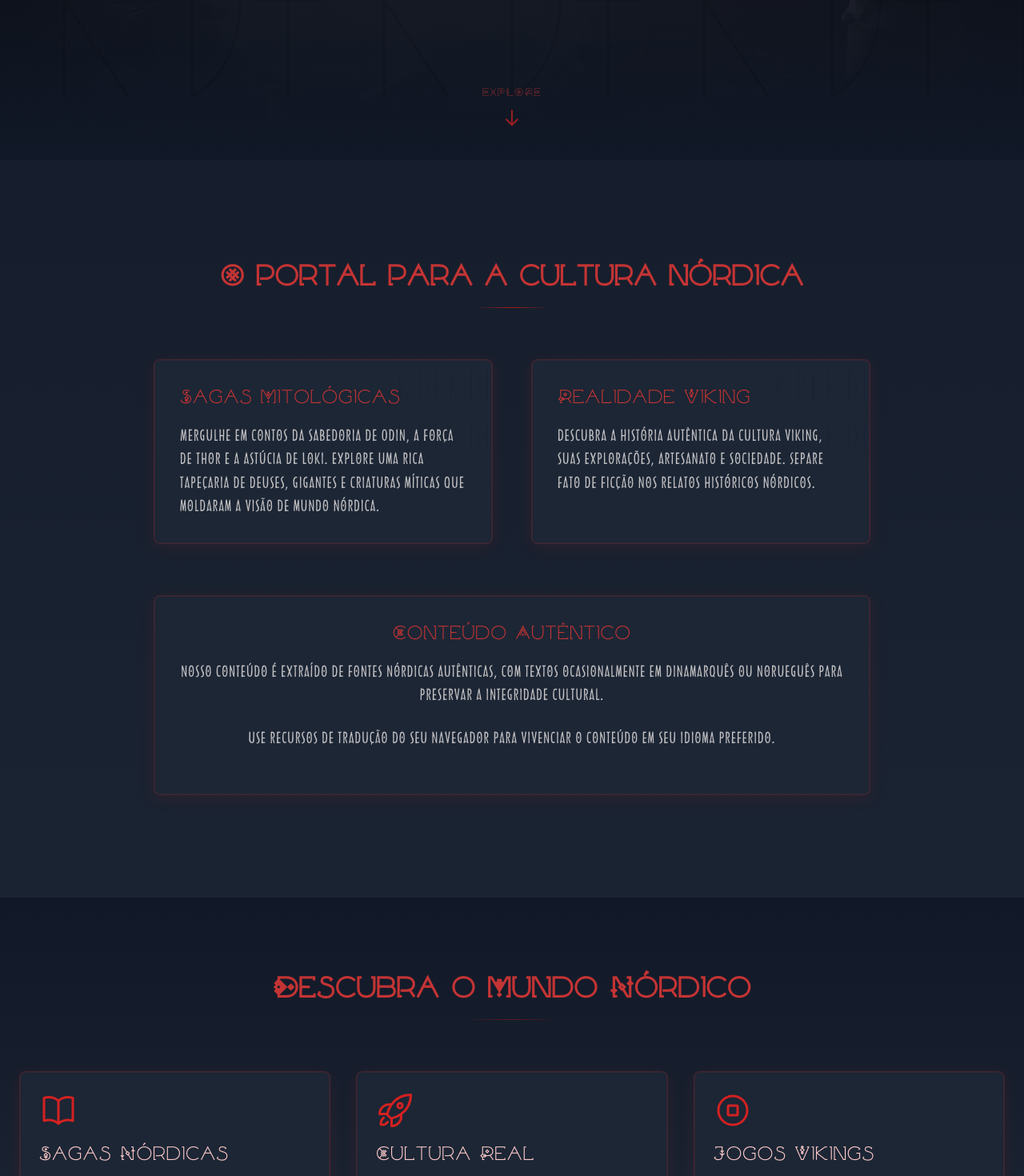
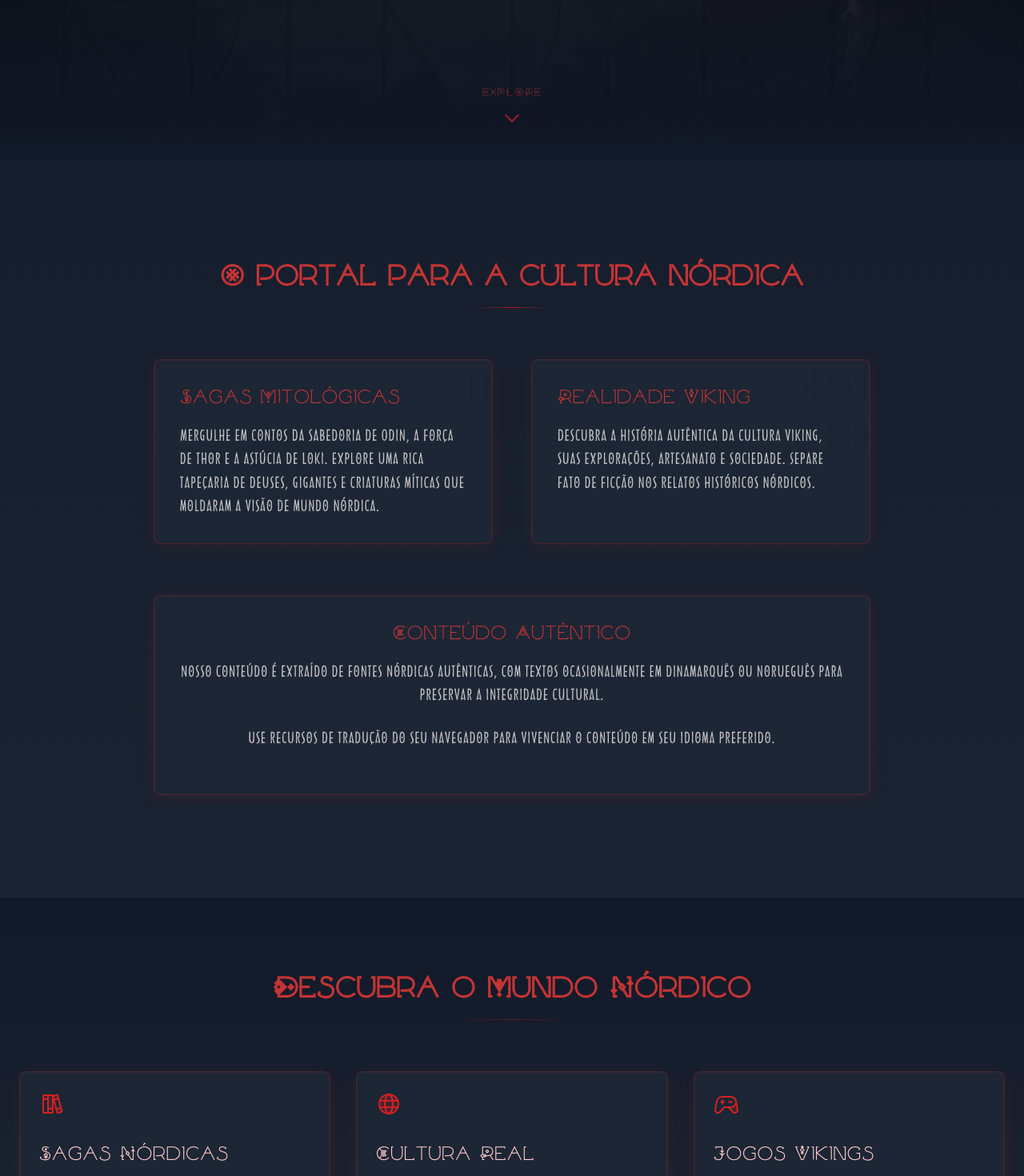
Before and after one commit to giovanniclopes/nordician2, a React (Vite) app: page / in a window 1280 px wide. Shown: the part 680-2150 px from the top of the page at 80% size. Built offline with nearby package versions, Linux system fonts and the light colour scheme.

Commit message:
feat: posphor-react para padronização de ícones

```diff
--- a/package.json
+++ b/package.json
@@ -19,6 +19,7 @@
     "graphql-request": "^7.1.2",
     "gsap": "^3.12.7",
     "lottie-react": "^2.4.1",
+    "phosphor-react": "^1.4.1",
     "react": "^18.2.0",
     "react-dom": "^18.2.0",
     "react-intersection-observer": "^9.15.1",
--- a/src/components/Features.tsx
+++ b/src/components/Features.tsx
@@ -1,4 +1,5 @@
 import { motion } from "framer-motion";
+import { BooksIcon, GameIcon, GlobeIcon } from "./Icons";
 
 interface FeatureCardProps {
   icon: React.ReactNode;
@@ -25,66 +26,19 @@ function FeatureCard({ icon, title, description }: FeatureCardProps) {
 export function Features() {
   const features = [
     {
-      icon: (
-        <svg
-          xmlns="http://www.w3.org/2000/svg"
-          fill="none"
-          viewBox="0 0 24 24"
-          strokeWidth={1.5}
-          stroke="currentColor"
-        >
-          <path
-            strokeLinecap="round"
-            strokeLinejoin="round"
-            d="M12 6.042A8.967 8.967 0 006 3.75c-1.052 0-2.062.18-3 .512v14.25A8.987 8.987 0 016 18c2.305 0 4.408.867 6 2.292m0-14.25a8.966 8.966 0 016-2.292c1.052 0 2.062.18 3 .512v14.25A8.987 8.987 0 0018 18a8.967 8.967 0 00-6 2.292m0-14.25v14.25"
-          />
-        </svg>
-      ),
+      icon: <BooksIcon size={32} weight="duotone" />,
       title: "Sagas Nórdicas",
       description:
         "Explore histórias antigas e lendas dos povos nórdicos, transmitidas através dos séculos.",
     },
     {
-      icon: (
-        <svg
-          xmlns="http://www.w3.org/2000/svg"
-          fill="none"
-          viewBox="0 0 24 24"
-          strokeWidth={1.5}
-          stroke="currentColor"
-        >
-          <path
-            strokeLinecap="round"
-            strokeLinejoin="round"
-            d="M15.59 14.37a6 6 0 01-5.84 7.38v-4.8m5.84-2.58a14.98 14.98 0 006.16-12.12A14.98 14.98 0 009.631 8.41m5.96 5.96a14.926 14.926 0 01-5.841 2.58m-.119-8.54a6 6 0 00-7.381 5.84h4.8m2.581-5.84a14.927 14.927 0 00-2.58 5.84m2.699 2.7c-.103.021-.207.041-.311.06a15.09 15.09 0 01-2.448-2.448 14.9 14.9 0 01.06-.312m-2.24 2.39a4.493 4.493 0 00-1.757 4.306 4.493 4.493 0 004.306-1.758M16.5 9a1.5 1.5 0 11-3 0 1.5 1.5 0 013 0z"
-          />
-        </svg>
-      ),
+      icon: <GlobeIcon size={32} weight="duotone" />,
       title: "Cultura Real",
       description:
         "Descubra a verdadeira história e cultura dos povos nórdicos, além das lendas.",
     },
     {
-      icon: (
-        <svg
-          xmlns="http://www.w3.org/2000/svg"
-          fill="none"
-          viewBox="0 0 24 24"
-          strokeWidth={1.5}
-          stroke="currentColor"
-        >
-          <path
-            strokeLinecap="round"
-            strokeLinejoin="round"
-            d="M21 12a9 9 0 11-18 0 9 9 0 0118 0z"
-          />
-          <path
-            strokeLinecap="round"
-            strokeLinejoin="round"
-            d="M9 9.563C9 9.252 9.252 9 9.563 9h4.874c.311 0 .563.252.563.563v4.874c0 .311-.252.563-.563.563H9.564A.562.562 0 019 14.437V9.564z"
-          />
-        </svg>
-      ),
+      icon: <GameIcon size={32} weight="duotone" />,
       title: "Jogos Vikings",
       description:
         "Experimente a emoção dos mundos nórdicos através de jogos cuidadosamente selecionados.",
--- /dev/null
+++ b/src/components/Icons.tsx
@@ -0,0 +1,91 @@
+import {
+  ArrowUp,
+  Book,
+  Books,
+  CaretUp,
+  Compass,
+  DiscordLogo,
+  EnvelopeSimple,
+  GameController,
+  Globe,
+  House,
+  InstagramLogo,
+  List,
+  MapPin,
+  TwitterLogo,
+  X,
+} from "phosphor-react";
+
+// Define a consistent icon style for the project
+export interface IconProps {
+  size?: number | string;
+  weight?: "thin" | "light" | "regular" | "bold" | "fill" | "duotone";
+  className?: string;
+}
+
+const defaultProps = {
+  size: 24,
+  weight: "regular" as const,
+  className: "text-red-400",
+};
+
+// Centralized icon components with consistent styling
+export const HomeIcon = (props: IconProps) => (
+  <House {...defaultProps} {...props} />
+);
+
+export const BookIcon = (props: IconProps) => (
+  <Book {...defaultProps} {...props} />
+);
+
+export const BooksIcon = (props: IconProps) => (
+  <Books {...defaultProps} {...props} />
+);
+
+export const GameIcon = (props: IconProps) => (
+  <GameController {...defaultProps} {...props} />
+);
+
+export const GlobeIcon = (props: IconProps) => (
+  <Globe {...defaultProps} {...props} />
+);
+
+export const CompassIcon = (props: IconProps) => (
+  <Compass {...defaultProps} {...props} />
+);
+
+export const MenuIcon = (props: IconProps) => (
+  <List {...defaultProps} {...props} />
+);
+
+export const CloseIcon = (props: IconProps) => (
+  <X {...defaultProps} {...props} />
+);
+
+export const ScrollUpIcon = (props: IconProps) => (
+  <ArrowUp {...defaultProps} {...props} />
+);
+
+export const CaretUpIcon = (props: IconProps) => (
+  <CaretUp {...defaultProps} {...props} />
+);
+
+export const EmailIcon = (props: IconProps) => (
+  <EnvelopeSimple {...defaultProps} {...props} />
+);
+
+export const LocationIcon = (props: IconProps) => (
+  <MapPin {...defaultProps} {...props} />
+);
+
+export const DiscordIcon = (props: IconProps) => (
+  <DiscordLogo {...defaultProps} {...props} />
+);
+
+export const TwitterIcon = (props: IconProps) => (
+  <TwitterLogo {...defaultProps} {...props} />
+);
+
+export const InstagramIcon = (props: IconProps) => (
+  <InstagramLogo {...defaultProps} {...props} />
+);
--- a/src/pages/Home.tsx
+++ b/src/pages/Home.tsx
@@ -1,11 +1,20 @@
 import { motion } from "framer-motion";
+import {
+  ArrowRight,
+  Book,
+  CaretDown,
+  DiscordLogo,
+  EnvelopeSimple,
+  InstagramLogo,
+  TwitterLogo,
+} from "phosphor-react";
 import { Link } from "react-router-dom";
 import GamesIllustration from "../assets/GamesIllustration.gif";
 import { BackgroundRunes } from "../components/BackgroundRunes";
+import { Button } from "../components/Button";
 import { Features } from "../components/Features";
 import Navbar from "../components/Navbar";
 import { useMouseGlow } from "../hooks/useMouseGlow";
-import { Button } from "./../components/Button";
 
 export function Home() {
   const heroCardRef = useMouseGlow();
@@ -58,11 +67,10 @@ export function Home() {
                   transition={{ duration: 1.5, delay: 0.5 }}
                 />
                 <svg
-                  className="w-8 h-8 text-red-300 opacity-70"
-                  viewBox="0 0 24 24"
-                  fill="currentColor"
+                  className="w-16 h-16 fill-red-300 text-red-300 opacity-70"
+                  viewBox="0 2 728 678"
                 >
-                  <path d="M12,2L1,21H23L12,2M12,6L19.5,18H4.5L12,6z" />
+                  <path d="M19.5029,656.329H569.11L480.396,504.189H399.972L444.412,585.031H145.661L188.856,504.189H105.782ZM19.6543,494.568H195.586L235.73,423.863H143.757L293.602,164.479L340.068,241.734L381.741,169.869L293.602,19.5791ZM159.778,414.447H241.317L293.602,325.824L346.277,414.447H427.501L293.602,183.811ZM162.142,575.714H428.897L388.89,504.189H284.518L335.293,414.447L293.602,344.062ZM300.604,494.568H566.603L433.378,261.951L391.708,332.126L443.005,423.863H340.345ZM345.934,252.893L386.214,322.502L433.378,243.743L583.604,504.189H492.989L534.392,575.714H708.421L433.378,100.098Z" />
                 </svg>
                 <motion.div
                   className="h-1 w-16 bg-gradient-to-l from-transparent to-red-500/80"
@@ -208,19 +216,7 @@ export function Home() {
             <span className="text-red-300/80 text-sm font-mjolnir tracking-widest mb-2">
               EXPLORE
             </span>
-            <svg
-              className="w-6 h-6 text-red-400"
-              fill="none"
-              viewBox="0 0 24 24"
-              stroke="currentColor"
-            >
-              <path
-                strokeLinecap="round"
-                strokeLinejoin="round"
-                strokeWidth={2}
-                d="M19 14l-7 7m0 0l-7-7m7 7V3"
-              />
-            </svg>
+            <CaretDown weight="bold" className="w-6 h-6 text-red-400" />
           </motion.div>
         </motion.div>
       </motion.div>
@@ -441,40 +437,17 @@ export function Home() {
               <div className="space-y-4">
                 <div className="flex items-center gap-3">
                   <div className="w-10 h-10 rounded-full bg-red-500/20 flex items-center justify-center">
-                    <svg
-                      xmlns="http://www.w3.org/2000/svg"
+                    <EnvelopeSimple
+                      weight="duotone"
                       className="h-5 w-5 text-red-400"
-                      fill="none"
-                      viewBox="0 0 24 24"
-                      stroke="currentColor"
-                    >
-                      <path
-                        strokeLinecap="round"
-                        strokeLinejoin="round"
-                        strokeWidth={2}
-                        d="M3 8l7.89 5.26a2 2 0 002.22 0L21 8M5 19h14a2 2 0 002-2V7a2 2 0 00-2-2H5a2 2 0 00-2 2v10a2 2 0 002 2z"
-                      />
-                    </svg>
+                    />
                   </div>
                   <span className="text-gray-300">contact@nordician.com</span>
                 </div>
 
                 <div className="flex items-center gap-3">
                   <div className="w-10 h-10 rounded-full bg-red-500/20 flex items-center justify-center">
-                    <svg
-                      xmlns="http://www.w3.org/2000/svg"
-                      className="h-5 w-5 text-red-400"
-                      fill="none"
-                      viewBox="0 0 24 24"
-                      stroke="currentColor"
-                    >
-                      <path
-                        strokeLinecap="round"
-                        strokeLinejoin="round"
-                        strokeWidth={2}
-                        d="M12 6.253v13m0-13C10.832 5.477 9.246 5 7.5 5S4.168 5.477 3 6.253v13C4.168 18.477 5.754 18 7.5 18s3.332.477 4.5 1.253m0-13C13.168 5.477 14.754 5 16.5 5c1.747 0 3.332.477 4.5 1.253v13C19.832 18.477 18.247 18 16.5 18c-1.746 0-3.332.477-4.5 1.253"
-                      />
-                    </svg>
+                    <Book weight="duotone" className="h-5 w-5 text-red-400" />
                   </div>
                   <span className="text-gray-300">
                     Entre na nossa comunidade no Discord
@@ -557,7 +530,7 @@ export function Home() {
                       Enviar Mensagem
                     </span>
                     <span className="opacity-0 group-hover:opacity-100 transition-opacity duration-300">
-                      →
+                      <ArrowRight className="inline" />
                     </span>
                   </button>
                   <input type="hidden" name="_template" value="table" />
@@ -727,24 +700,39 @@ export function Home() {
                 <li>
                   <a
                     href="#"
-                    className="hover:text-red-300 transition-colors duration-300"
+                    className="hover:text-red-300 transition-colors duration-300 flex items-center gap-2"
                   >
+                    <DiscordLogo
+                      size={18}
+                      weight="fill"
+                      className="text-red-400"
+                    />
                     Discord
                   </a>
                 </li>
                 <li>
                   <a
                     href="#"
-                    className="hover:text-red-300 transition-colors duration-300"
+                    className="hover:text-red-300 transition-colors duration-300 flex items-center gap-2"
                   >
+                    <TwitterLogo
+                      size={18}
+                      weight="fill"
+                      className="text-red-400"
+                    />
                     Twitter
                   </a>
                 </li>
                 <li>
                   <a
                     href="#"
-                    className="hover:text-red-300 transition-colors duration-300"
+                    className="hover:text-red-300 transition-colors duration-300 flex items-center gap-2"
                   >
+                    <InstagramLogo
+                      size={18}
+                      weight="fill"
+                      className="text-red-400"
+                    />
                     Instagram
                   </a>
                 </li>
```
Also changed, not shown: src/components/DynamicArticle.tsx (+4 -45 lines), src/components/Navbar.tsx (+12 -15 lines), src/components/ScrollToTop.tsx (+5 -35 lines), 1 other file (tests, documents, lock files or other folders).
